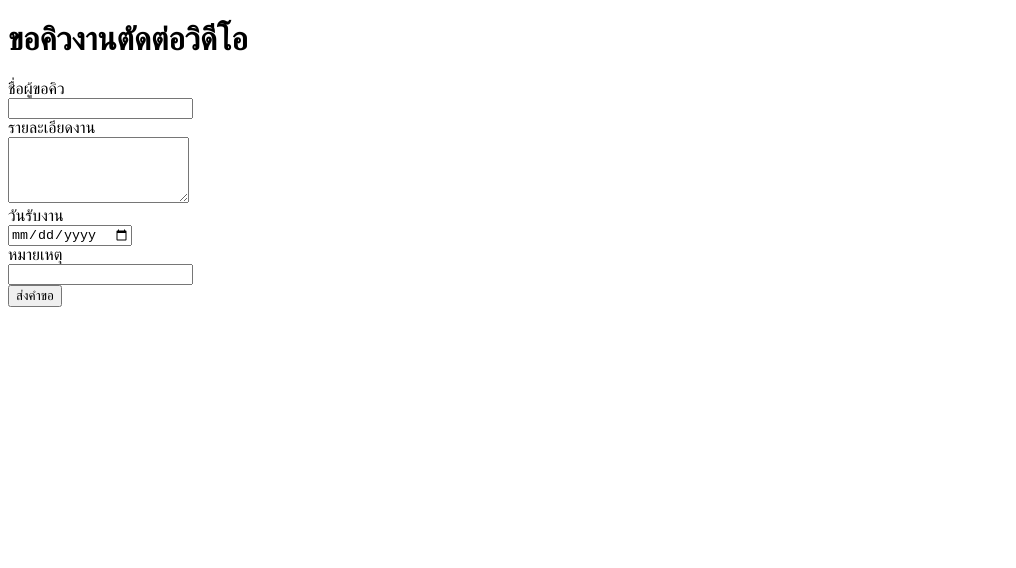
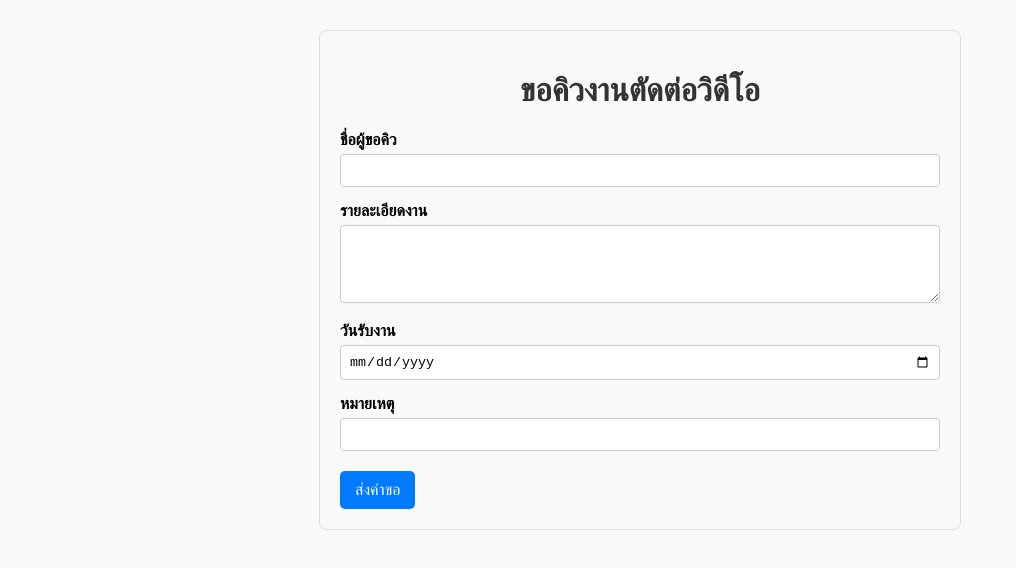
Before and after one commit to 360editorsystem/Queueeditor, a plain HTML site: page index.html in a window 1280 px wide. Shown: the whole page, without its empty margins (0-1016 px from the left). Drawn offline with Linux system fonts and the light colour scheme.

Commit message:
Add files via upload

```diff
--- a/index.html
+++ b/index.html
@@ -1,52 +1,106 @@
+
 <!DOCTYPE html>
 <html lang="th">
 <head>
   <meta charset="UTF-8" />
   <title>ขอคิวงานตัดต่อวิดีโอ</title>
+  <style>
+    body {
+      font-family: Arial, sans-serif;
+      max-width: 600px;
+      margin: 30px auto;
+      padding: 20px;
+      border: 1px solid #ddd;
+      border-radius: 8px;
+      background-color: #f9f9f9;
+    }
+    h1 {
+      text-align: center;
+      color: #333;
+    }
+    label {
+      display: block;
+      margin-top: 15px;
+      font-weight: bold;
+    }
+    input[type="text"],
+    input[type="date"],
+    textarea {
+      width: 100%;
+      padding: 8px;
+      margin-top: 5px;
+      box-sizing: border-box;
+      border: 1px solid #ccc;
+      border-radius: 4px;
+      resize: vertical;
+    }
+    button {
+      margin-top: 20px;
+      padding: 10px 15px;
+      background-color: #007bff;
+      border: none;
+      color: white;
+      font-size: 16px;
+      border-radius: 5px;
+      cursor: pointer;
+    }
+    button:hover {
+      background-color: #0056b3;
+    }
+  </style>
 </head>
 <body>
   <h1>ขอคิวงานตัดต่อวิดีโอ</h1>
   <form id="queueForm">
-    <label>ชื่อผู้ขอคิว</label><br/>
-    <input type="text" id="requester" name="requester" required /><br/>
+    <label for="requester">ชื่อผู้ขอคิว</label>
+    <input type="text" id="requester" name="requester" required />
 
-    <label>รายละเอียดงาน</label><br/>
-    <textarea id="jobDesc" name="jobDesc" rows="4" required></textarea><br/>
+    <label for="jobDesc">รายละเอียดงาน</label>
+    <textarea id="jobDesc" name="jobDesc" rows="4" required></textarea>
 
-    <label>วันรับงาน</label><br/>
-    <input type="date" id="jobDate" name="jobDate" required /><br/>
+    <label for="jobDate">วันรับงาน</label>
+    <input type="date" id="jobDate" name="jobDate" required />
 
-    <label>หมายเหตุ</label><br/>
-    <input type="text" id="remarks" name="remarks" /><br/>
+    <label for="remarks">หมายเหตุ</label>
+    <input type="text" id="remarks" name="remarks" />
 
     <button type="submit">ส่งคำขอ</button>
   </form>
 
   <script>
-    const scriptURL = 'https://script.google.com/macros/s/AKfycbzsKKJEkULwAjnNc5XxChXiMrXQYOeRnWs1sgk_1qv4NkwUsOgGDdPa-8ncT0I8wRQgfA/exec';
+    // เปลี่ยนตรงนี้เป็น URL ของ Google Apps Script Web App ของคุณ
+    const scriptURL = 'PASTE_YOUR_WEB_APP_URL_HERE';
 
     const form = document.getElementById('queueForm');
     form.addEventListener('submit', e => {
       e.preventDefault();
 
       const data = {
-        requester: form.requester.value.trim(),
-        jobDesc: form.jobDesc.value.trim(),
+        requester: form.requester.value,
+        jobDesc: form.jobDesc.value,
         jobDate: form.jobDate.value,
-        remarks: form.remarks.value.trim()
+        remarks: form.remarks.value
       };
 
       fetch(scriptURL, {
         method: 'POST',
-        headers: { 'Content-Type': 'application/json' },
-        mode: 'no-cors',  // สำคัญ: ป้องกัน CORS error แต่จะไม่อ่าน response กลับ
-        body: JSON.stringify(data)
+        body: JSON.stringify(data),
+        headers: {
+          'Content-Type': 'application/json'
+        }
       })
-      .then(() => {
-        alert('ส่งคำขอเรียบร้อยแล้ว');
-        form.reset();
+      .then(response => response.json())
+      .then(result => {
+        if (result.result === 'success') {
+          alert('ส่งคำขอเรียบร้อยแล้ว');
+          form.reset();
+        } else {
+          alert('เกิดข้อผิดพลาด: ' + result.message);
+        }
       })
-      .catch(error => alert('เกิดข้อผิดพลาด: ' + error.message));
+      .catch(error => {
+        alert('เกิดข้อผิดพลาด: ' + error.message);
+      });
     });
   </script>
 </body>
```
